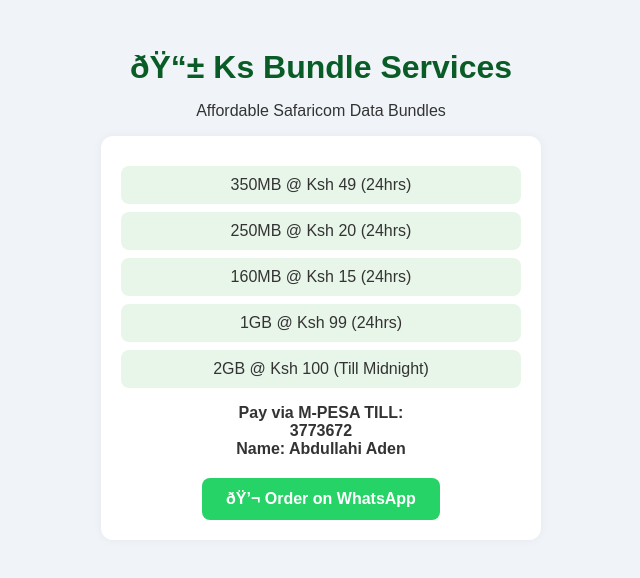
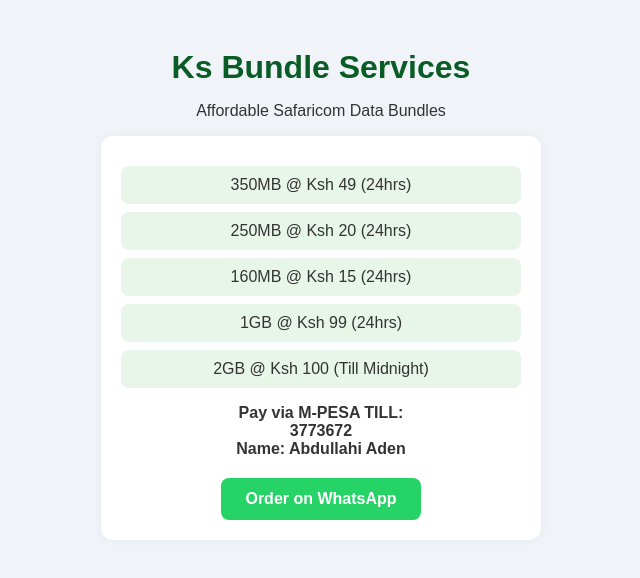
Before and after one commit to Karieson92/Ks-Bundles-, a plain HTML site: page index.html in a window 1280 px wide. Shown: the whole page, without its empty margins (319-959 px from the left). Drawn offline with Linux system fonts and the light colour scheme.

Commit message:
Update index.html

```diff
--- a/index.html
+++ b/index.html
@@ -54,7 +54,7 @@
 </head>
 <body>
 
-  <h1>ðŸ“± Ks Bundle Services</h1>
+  <h1> Ks Bundle Services</h1>
   <p>Affordable Safaricom Data Bundles</p>
 
   <div class="bundle-box">
@@ -73,7 +73,7 @@
     </div>
 
     <a class="whatsapp-button" href="https://wa.me/254728428431?text=Hi%20Ks-Brandigs%2C%20I%20want%20a%20bundle.%0A%0AðŸ”¥%20DATA%20OFFERS%0A350MB%20@49%20(24hrs)%0A250MB%20@20%0A160MB%20@15%0A1GB%20@99%0A2GB%20@100%20(Till%20Midnight)%0A%0Aâœ…%20Pay%20via%20TILL%3A%203773672%0AName%3A%20Abdullahi%20Aden%0A%0ASend%20recipient%20number%20after%20payment." target="_blank">
-      ðŸ’¬ Order on WhatsApp
+      Order on WhatsApp
     </a>
   </div>
 
```
